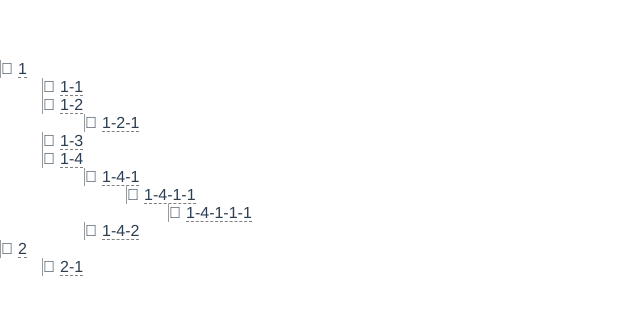
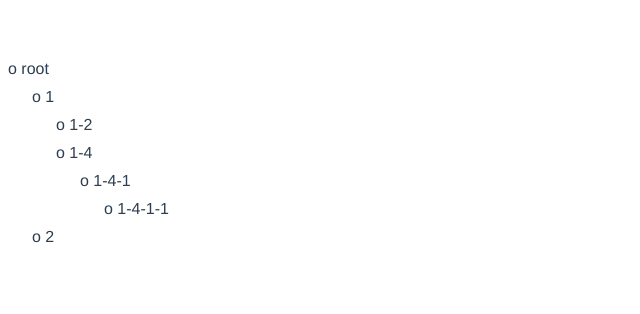
Before and after one commit to wuyuedefeng/vue-sortable-tree, a Vue app in the folder example/: page /#/ in a window 1280 px wide. Shown: the top 314 px of the page, without its empty margins (0-640 px from the left). Built offline with nearby package versions, Linux system fonts and the light colour scheme.

Commit message:
base css

```diff
--- a/example/src/components/Hello.vue
+++ b/example/src/components/Hello.vue
@@ -11,7 +11,9 @@ export default {
   template: '#sortable-child-tpl',
   data () {
     return {
-      treeData: [
+      treeData: {
+        name: 'root',
+        children: [
           { name: '1',
             children: [
               { name: '1-1' },
@@ -45,6 +47,7 @@ export default {
           }
         ]
       }
+    }
   },
   components: {
     [SortableTree.name]: SortableTree
--- a/example/src/components/SortableTree.vue
+++ b/example/src/components/SortableTree.vue
@@ -1,15 +1,13 @@
 <template>
-  <div>
-    <div v-for="item in data">
-      <sortable-tree-item :item="item" :attr="attr" :dragInfo="dragInfo">
-        <div class="sortable-tree-item" :class="{'left-border': item.children && item.children.length}">
-          <span>{{item[attr]}}</span>
-          <div class="sortable-tree-item-children">
-            <sortable-tree :data="item.children" v-if="item.children && item.children.length"></sortable-tree>
-          </div>
-        </div>
-      </sortable-tree-item>
-    </div>
+  <div class="sortable-tree">
+    <span>o {{data[attr]}}</span>
+    <ul>
+      <li v-for="item in data.children" v-if="hasChildren(item)">
+        <sortable-tree-item :item="item" :attr="attr" :dragInfo="dragInfo">
+          <sortable-tree :data="item"></sortable-tree>
+        </sortable-tree-item>
+      </li>
+    </ul>
   </div>
 </template>
 
@@ -19,7 +17,7 @@ export default {
   name: 'SortableTree',
   props: {
     data: {
-      type: Array
+      type: Object
     },
     attr: {
       type: String,
@@ -40,6 +38,9 @@ export default {
     }
   },
   methods: {
+    hasChildren (item) {
+      return item.children && item.children.length
+    }
   },
   components: {
     [SortableTreeItem.name]: SortableTreeItem
@@ -48,26 +49,35 @@ export default {
 </script>
 
 <style lang="scss" scoped>
-.sortable-tree-item {
-  position: relative;
-  display: list-item;
-  list-style: none;
-  padding-left: 10px;
+.sortable-tree {
+  font-size: 16px;
 
-  &:before {
-    border-left: 1px solid #999;
-    content: '\f147';
-    position: absolute;
-    left: -8px;
+  ul, li {
+    margin: 0;
+    padding: 0;
   }
 
-  & > span {
-    border-bottom: 1px dashed grey;
+  ul {
+    position: relative;
+    display: list-item;
+    list-style: none;
+    &:empty {
+      width: 0;
+      height: 0;
+    }
   }
 
-  .sortable-tree-item-children {
-    margin-left: 2em;
+  li {
+    position: relative;
+    padding: 10px 0 0 24px;
+
+    &.parent-li {
+      border: 1px solid grey;
+    }
   }
 }
+/* 位置相关 */
+.sortable-tree {
 
+}
 </style>
```
Lines whose indentation alone changed are shown as unchanged.
